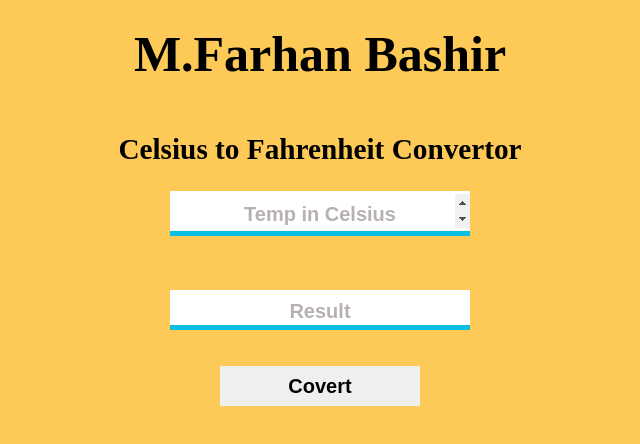
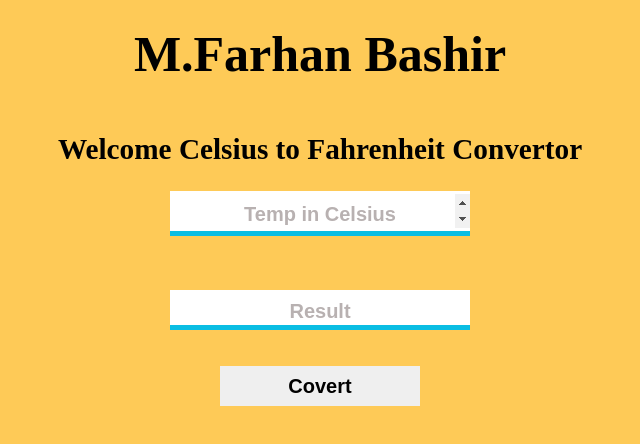
Before and after one commit to Farhan-PK/Celsius-to-Fahrenheit, a plain HTML site: page index.html in a window 1280 px wide. Shown: the whole page, without its empty margins (320-960 px from the left). Drawn offline with Linux system fonts and the light colour scheme.

Commit message:
Add welcome Farhan

```diff
--- a/index.html
+++ b/index.html
@@ -13,7 +13,7 @@
 
 <div class="heading">
 
-    <h3>Celsius to Fahrenheit Convertor</h3>
+    <h3>Welcome Celsius to Fahrenheit Convertor</h3>
 </div>
 <div class="calculator">
 
```
